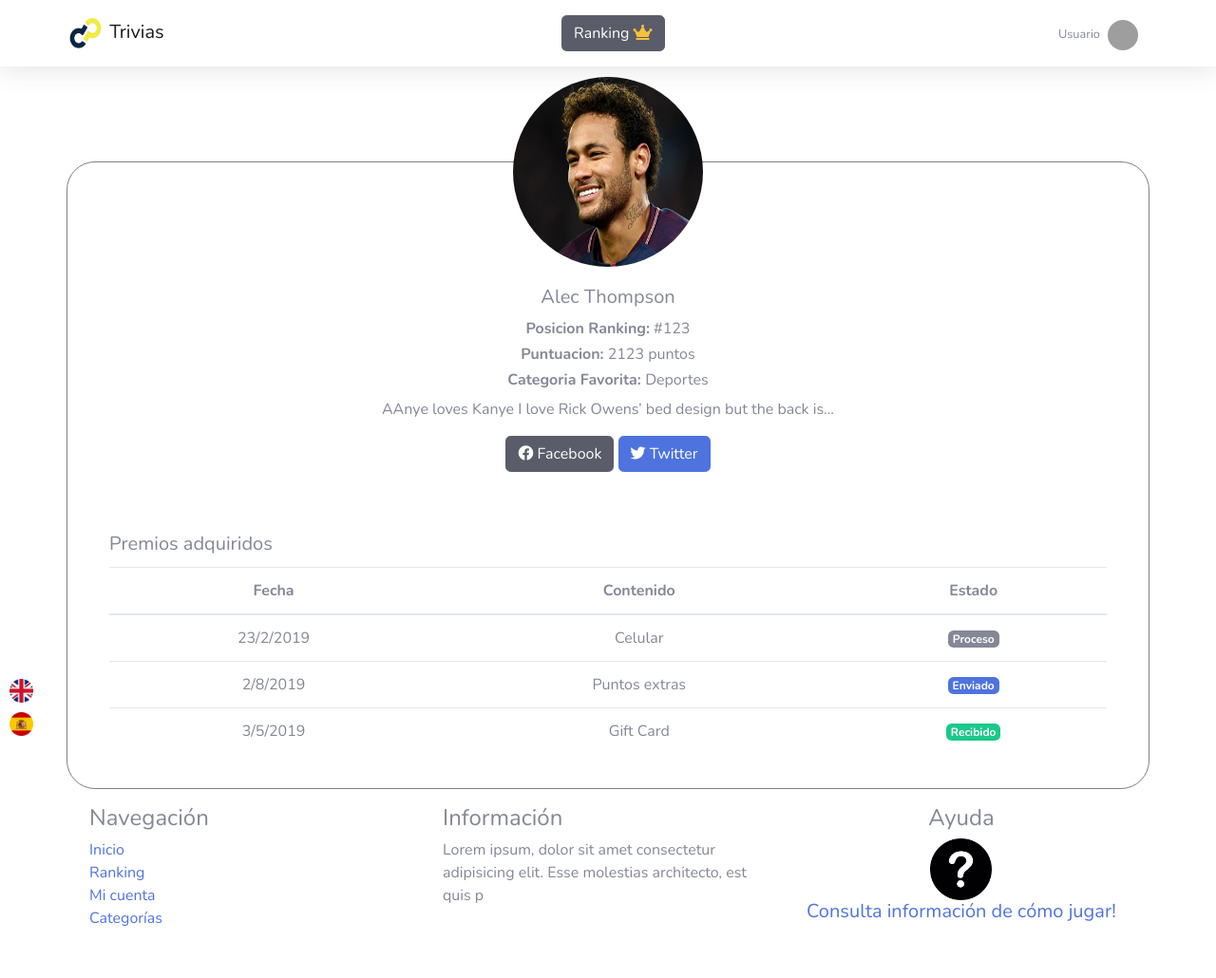
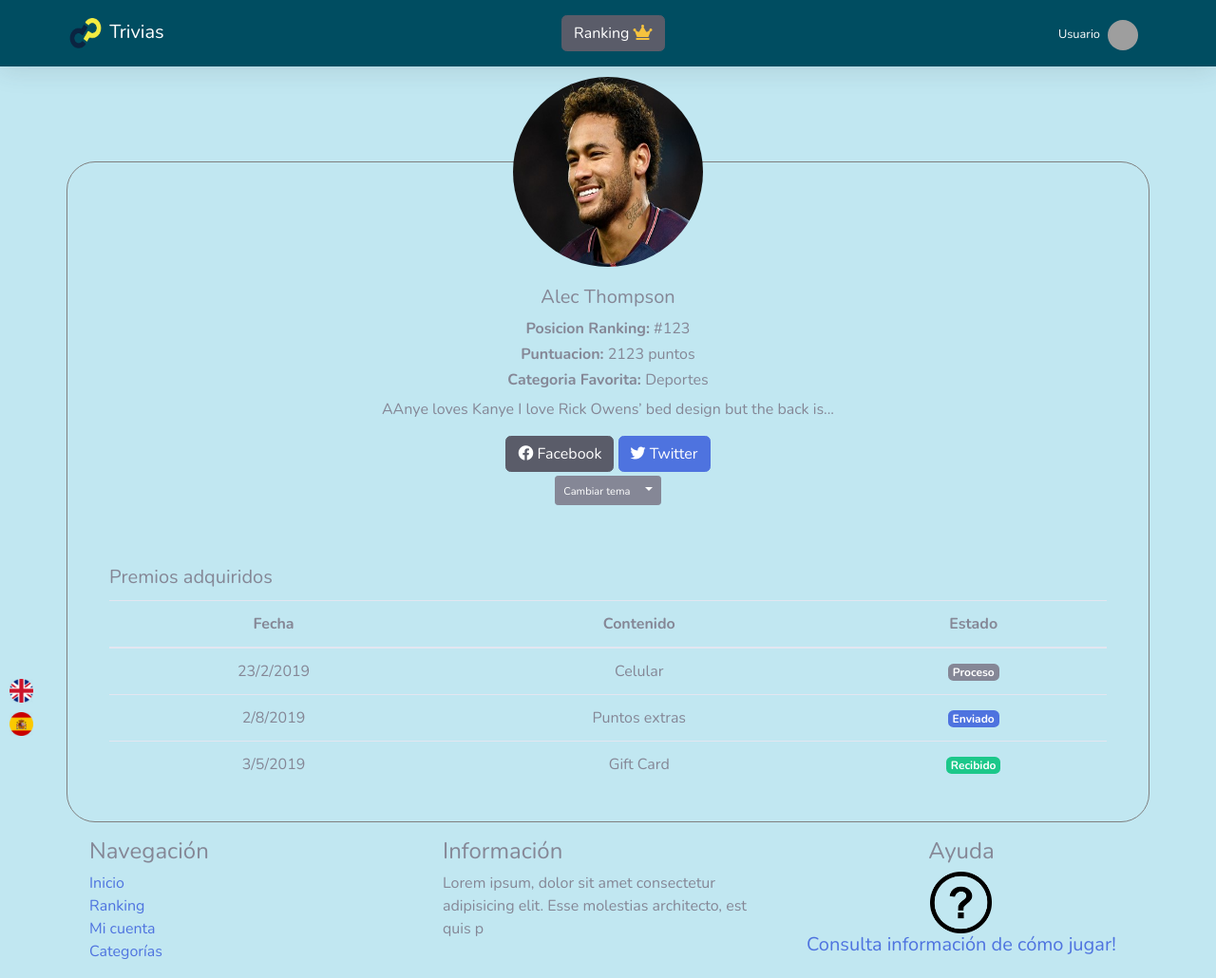
Before and after one commit to JuanNavasJN/ati-trivia, a Flask app: page /cuenta in a window 1280 px wide. Shown: the whole page at 95% size. Before the commit the page ends 975 px from the top, so only its background shows below. Run offline with Flask 2, Linux system fonts and the light colour scheme; some libraries are stand-ins or nearby versions; grey boxes are pictures that could not be loaded.

Commit message:
cambios de temas implementado

```diff
--- /dev/null
+++ b/static/css/temas/alternativo3.css
@@ -0,0 +1,16 @@
+body{
+    background-color: #c1e7f1!important;
+}
+.navbar{
+    background-color: #004d61!important;
+}
+.trivia.card-header, .trivia.card-body, .trivia.card-foote{
+    color: white!important;
+    background-color: #004d61!important;
+}
+.nav-link span, .navbar-brand {
+    color: white!important;
+}
+.ranking-list a div div.small{
+    color: #212121!important;
+}
--- a/static/i18n/en.js
+++ b/static/i18n/en.js
@@ -25,6 +25,12 @@
 	"myAccount": "My account",
 	"categories": "Categories",
 	"help2": "Check information on how to play!",
+	"theme": "Change theme",
+	"theme1": "Normal",
+	"theme2": "Dark",
+	"theme3": "Alternative",
+	"theme4": "Alternative 2",
+	"theme5": "Alternative 3",
 	"play": "Play",
 	"rules": "Rules",
 	"viewMore": "View more",
--- a/static/i18n/es.js
+++ b/static/i18n/es.js
@@ -25,6 +25,12 @@
 	"myAccount": "Mi cuenta",
 	"categories": "Categorías",
 	"help2": "Consulta información de cómo jugar!",
+	"theme": "Cambiar tema",
+	"theme1": "Normal",
+	"theme2": "Oscuro",
+	"theme3": "Alternativo",
+	"theme4": "Alternativo 2",
+	"theme5": "Alternativo 3",
 	"play": "Jugar",
 	"rules": "Reglas",
 	"viewMore": "Ver más",
--- a/templates/user/base-user.html
+++ b/templates/user/base-user.html
@@ -1,39 +1,71 @@
-
 <!DOCTYPE html>
 <html lang="en">
   <head>
-  <meta charset="utf-8">
-  <meta http-equiv="X-UA-Compatible" content="IE=edge">
-  <meta name="viewport" content="width=device-width, initial-scale=1, shrink-to-fit=no">
-  <meta name="description" content="">
-  <meta name="author" content="">
+    <meta charset="utf-8" />
+    <meta http-equiv="X-UA-Compatible" content="IE=edge" />
+    <meta
+      name="viewport"
+      content="width=device-width, initial-scale=1, shrink-to-fit=no"
+    />
+    <meta name="description" content="" />
+    <meta name="author" content="" />
 
-  <title>Trivias </title>
-  <link href="{{ url_for('static' , filename = 'css/styles.css') }}" rel="stylesheet" type="text/css">
-  <link href="{{ url_for('static' , filename = 'vendor/fontawesome-free/css/all.min.css') }}" rel="stylesheet" type="text/css">
-  <link href="https://fonts.googleapis.com/css?family=Nunito:200,200i,300,300i,400,400i,600,600i,700,700i,800,800i,900,900i" rel="stylesheet">
+    <title>Trivias</title>
+    <link
+      href="{{ url_for('static' , filename = 'css/styles.css') }}"
+      rel="stylesheet"
+      type="text/css"
+    />
+    <link
+      href="{{ url_for('static' , filename = 'vendor/fontawesome-free/css/all.min.css') }}"
+      rel="stylesheet"
+      type="text/css"
+    />
+    <link
+      href="https://fonts.googleapis.com/css?family=Nunito:200,200i,300,300i,400,400i,600,600i,700,700i,800,800i,900,900i"
+      rel="stylesheet"
+    />
 
     <!-- Custom styles for this template-->
-  <link href="{{ url_for('static' , filename = 'css/sb-admin-2.min.css') }}" rel="stylesheet">
+    <link
+      href="{{ url_for('static' , filename = 'css/sb-admin-2.min.css') }}"
+      rel="stylesheet"
+    />
 
     <!-- Custom styles for this page -->
-  <link href="{{ url_for('static' , filename = 'vendor/datatables/dataTables.bootstrap4.min.css') }}" rel="stylesheet">
+    <link
+      href="{{ url_for('static' , filename = 'vendor/datatables/dataTables.bootstrap4.min.css') }}"
+      rel="stylesheet"
+    />
 
-  <link href="{{ url_for('static' , filename = 'css/lang.css') }}" rel="stylesheet">
+    <link
+      href="{{ url_for('static' , filename = 'css/lang.css') }}"
+      rel="stylesheet"
+    />
 
+    <!-- temas css-->
+    <link
+      id="temas"
+      href="{{ url_for('static' , filename = 'css/temas/alternativo3.css') }}"
+      rel="stylesheet"
+    />
+
+    <script>
+      // revisando si se guardo algun tema
+      var theme = localStorage.getItem("theme");
+      if (theme) {
+        document.getElementById("temas").href = theme;
+      }
+    </script>
   </head>
 
   <body>
     <div class="lang">
-      <img src="/static/img/english.png" alt="english" id="lang-en">
-      <img src="/static/img/spanish.png" alt="spanish" id="lang-es">
+      <img src="/static/img/english.png" alt="english" id="lang-en" />
+      <img src="/static/img/spanish.png" alt="spanish" id="lang-es" />
     </div>
 
-    {% include "user/navbar.html" %}
-    {% block content %}
-
-    {% endblock content %}
-
+    {% include "user/navbar.html" %} {% block content %} {% endblock content %}
     {% include "user/footer.html" %}
     <script
       src="https://code.jquery.com/jquery-3.3.1.slim.min.js"
@@ -61,5 +93,5 @@
     <script src="{{ url_for('static' , filename = 'i18n/en.js') }}"></script>
     <script src="{{ url_for('static' , filename = 'i18n/es.js') }}"></script>
     <script src="{{ url_for('static' , filename = 'js/lang.js') }}"></script>
-
   </body>
+</html>
--- a/templates/user/cuenta.html
+++ b/templates/user/cuenta.html
@@ -33,6 +33,70 @@
     <a href="/cuenta" class="btn btn-primary"
       ><i class="fab fa-twitter"></i> Twitter</a
     >
+    <br />
+    <a
+      class="mt-1 btn btn-secondary btn-sm dropdown-toggle text-white"
+      id="themeDropdown"
+      role="button"
+      data-toggle="dropdown"
+      aria-haspopup="true"
+      aria-expanded="false"
+    >
+      <span
+        class="mr-2 d-none d-lg-inline  small"
+        data-i18n="theme"
+      ></span>
+    </a>
+    <!-- Dropdown - User Information -->
+    <div
+      class="dropdown-menu shadow animated--grow-in"
+      aria-labelledby="themeDropdown"
+    >
+      <a onclick="onChangeTheme('nm')" class="dropdown-item">
+        <i class="fas fa-circle fa-sm fa-fw mr-2 text-primary"></i>
+        <span
+          class="mr-2 d-none d-lg-inline  small"
+          data-i18n="theme1"
+        ></span>
+      </a>
+      <a onclick="onChangeTheme('dk')" class="dropdown-item">
+        <i class="fas fa-circle fa-sm fa-fw mr-2 text-dark"></i>
+        <span
+          class="mr-2 d-none d-lg-inline  small"
+          data-i18n="theme2"
+        ></span>
+      </a>
+      <a onclick="onChangeTheme('alt1')" class="dropdown-item">
+        <i
+          class="fas fa-circle fa-sm fa-fw mr-2"
+          style="color:rgb(190, 149, 228)"
+        ></i>
+        <span
+          class="mr-2 d-none d-lg-inline  small"
+          data-i18n="theme3"
+        ></span>
+      </a>
+      <a onclick="onChangeTheme('alt2')" class="dropdown-item">
+        <i
+          class="fas fa-circle fa-sm fa-fw mr-2"
+          style="color:rgb(221, 208, 150)"
+        ></i>
+        <span
+          class="mr-2 d-none d-lg-inline  small"
+          data-i18n="theme4"
+        ></span>
+      </a>
+      <a onclick="onChangeTheme('alt3')" class="dropdown-item">
+        <i
+          class="fas fa-circle fa-sm fa-fw mr-2"
+          style="color:rgb(177, 215, 233)"
+        ></i>
+        <span
+          class="mr-2 d-none d-lg-inline  small"
+          data-i18n="theme5"
+        ></span>
+      </a>
+    </div>
   </div>
   <div class="card-body text-center mt-4">
     <h5 class="card-title text-left">Premios adquiridos</h5>
@@ -64,4 +128,55 @@
     </table>
   </div>
 </div>
+<script>
+  function onChangeTheme(theme) {
+    var themeLink = document.getElementById("temas");
+    switch (theme) {
+      case "nm":
+        themeLink.href =
+          "{{ url_for('static' , filename = 'css/temas/normal.css') }}";
+        localStorage.setItem(
+          "theme",
+          "{{ url_for('static' , filename = 'css/temas/normal.css') }}"
+        );
+        break;
+      case "dk":
+        themeLink.href =
+          "{{ url_for('static' , filename = 'css/temas/oscuro.css') }}";
+        localStorage.setItem(
+          "theme",
+          "{{ url_for('static' , filename = 'css/temas/oscuro.css') }}"
+        );
+
+        break;
+      case "alt1":
+        themeLink.href =
+          "{{ url_for('static' , filename = 'css/temas/alternativo1.css') }}";
+        localStorage.setItem(
+          "theme",
+          "{{ url_for('static' , filename = 'css/temas/alternativo1.css') }}"
+        );
+
+        break;
+      case "alt2":
+        themeLink.href =
+          "{{ url_for('static' , filename = 'css/temas/alternativo2.css') }}";
+        localStorage.setItem(
+          "theme",
+          "{{ url_for('static' , filename = 'css/temas/alternativo2.css') }}"
+        );
+
+        break;
+      case "alt3":
+        themeLink.href =
+          "{{ url_for('static' , filename = 'css/temas/alternativo3.css') }}";
+        localStorage.setItem(
+          "theme",
+          "{{ url_for('static' , filename = 'css/temas/alternativo3.css') }}"
+        );
+
+        break;
+    }
+  }
+</script>
 {% endblock %}
--- a/templates/user/ranking.html
+++ b/templates/user/ranking.html
@@ -4,6 +4,7 @@
     <h1 class="text-center my-4">
       Ranking
     </h1>
+    <span class="ranking-list">
     <a class="dropdown-item d-flex align-items-center" href="#">
       <div class="dropdown-list-image mr-3">
         <img
@@ -72,6 +73,7 @@
     <a class="dropdown-item text-center small text-gray-500" href="#"
     data-i18n="viewMore"></a
     >
+    </span>
   </div>
 </div>
 {% endblock %}
--- a/templates/user/trivia.html
+++ b/templates/user/trivia.html
@@ -28,14 +28,14 @@
       <div class="col-md-2 col-12"></div>
       <div class="col-md-8 col-12">
         <div id="pregunta" class="card text-center text-dark border-dark">
-          <div class="card-header" data-i18n="question">
+          <div class="trivia card-header" data-i18n="question">
           </div>
-          <div class="card-body">
+          <div class="trivia card-body">
             <h2 class="card-title">
               ¿Cual es el jugador de futbol con mas goles en mundiales?
             </h2>
           </div>
-          <div class="card-foote text-muted">
+          <div class="trivia card-foote text-muted">
             Responde por 150 puntos!
           </div>
         </div>
```
Also changed, not shown: static/css/temas/alternativo1.css (added, +16 -0 lines), static/css/temas/alternativo2.css (added, +16 -0 lines), static/css/temas/oscuro.css (added, +10 -0 lines), static/css/temas/normal.css (added), static/img/ayuda.png. Lines whose indentation alone changed are shown as unchanged.
